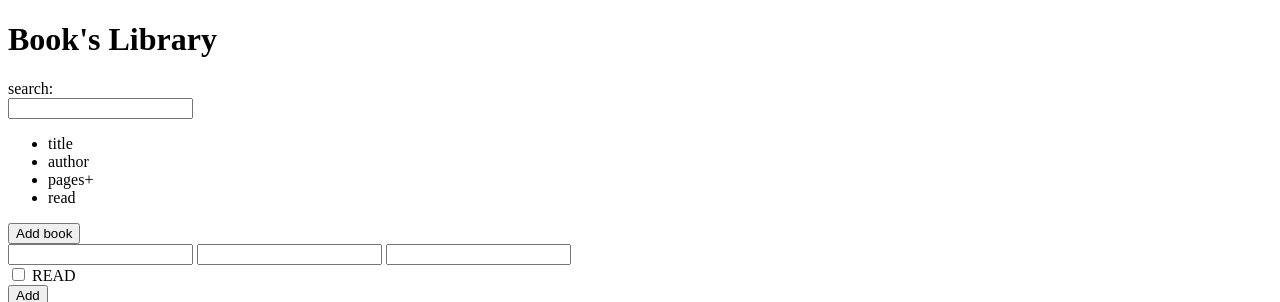
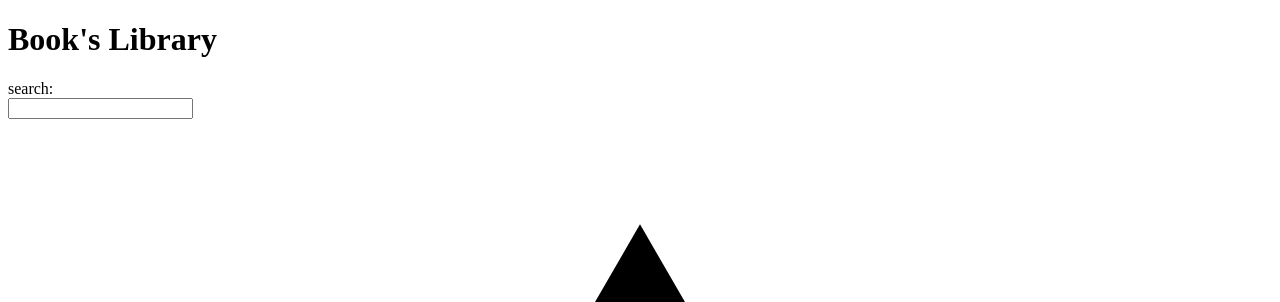
Before and after one commit to heno-s/odin-library, a website: page index.html in a window 1280 px wide. Shown: the top 302 px of the page. Drawn offline with Linux system fonts and the light colour scheme.

Commit message:
Fix missing asset

```diff
--- a/index.html
+++ b/index.html
@@ -15,7 +15,12 @@
             <h1 class="app-title">Book's Library</h1>
             <div class="search">
                 <span>search:</span>
-                <div class="searchbox"><input type="text" /></div>
+                <div class="searchbox">
+                    <input type="text" /><img
+                        src="./images/triangle.svg"
+                        alt="triangle"
+                    />
+                </div>
                 <ul class="dropdown">
                     <li>title</li>
                     <li>author</li>
@@ -42,6 +47,10 @@
                     </div>
                 </form>
             </div>
+
+            <div class="books">
+                <div class="book"></div>
+            </div>
         </main>
         <footer>
             <span>contact:</span>
```
Also changed, not shown: images/triangle.svg (added).
